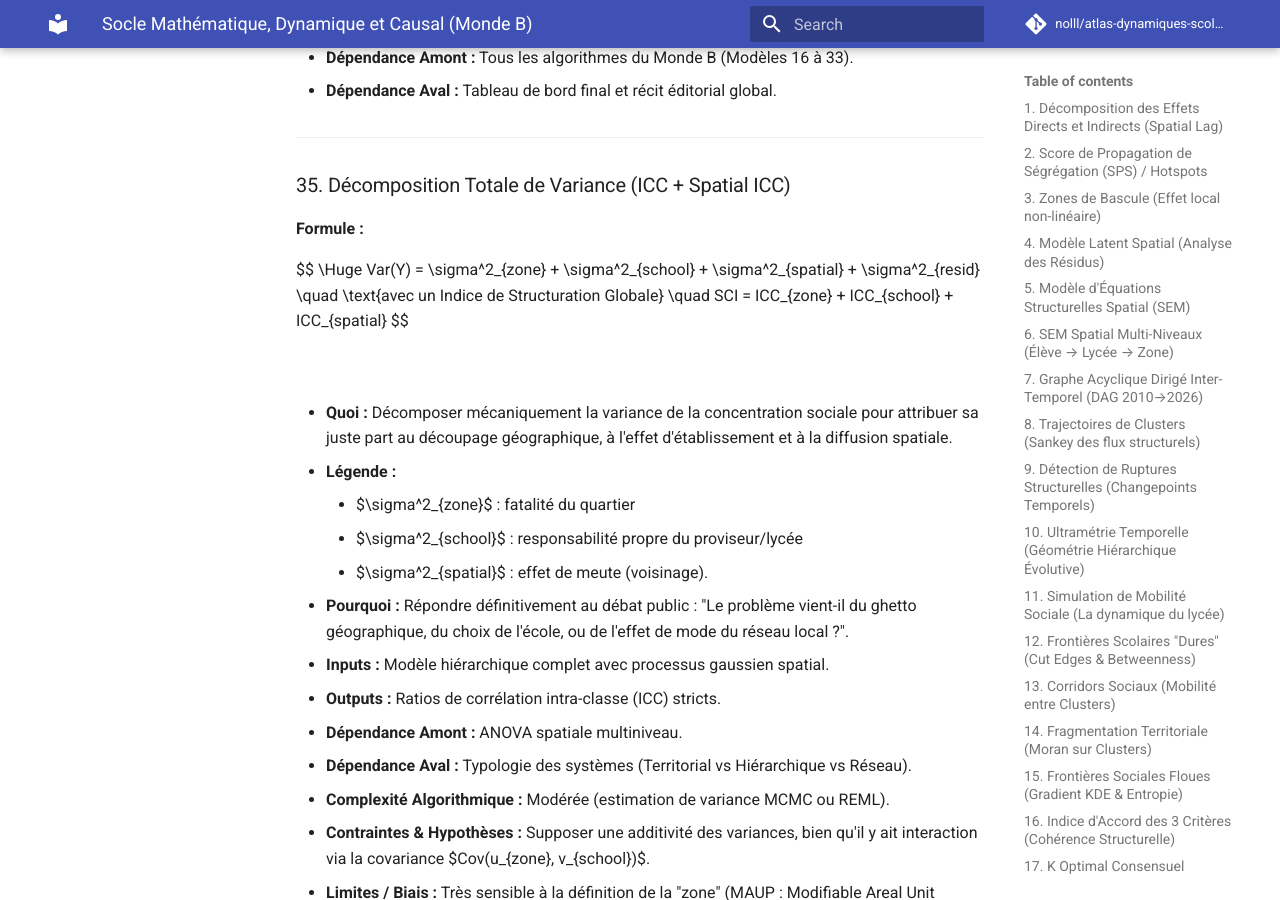
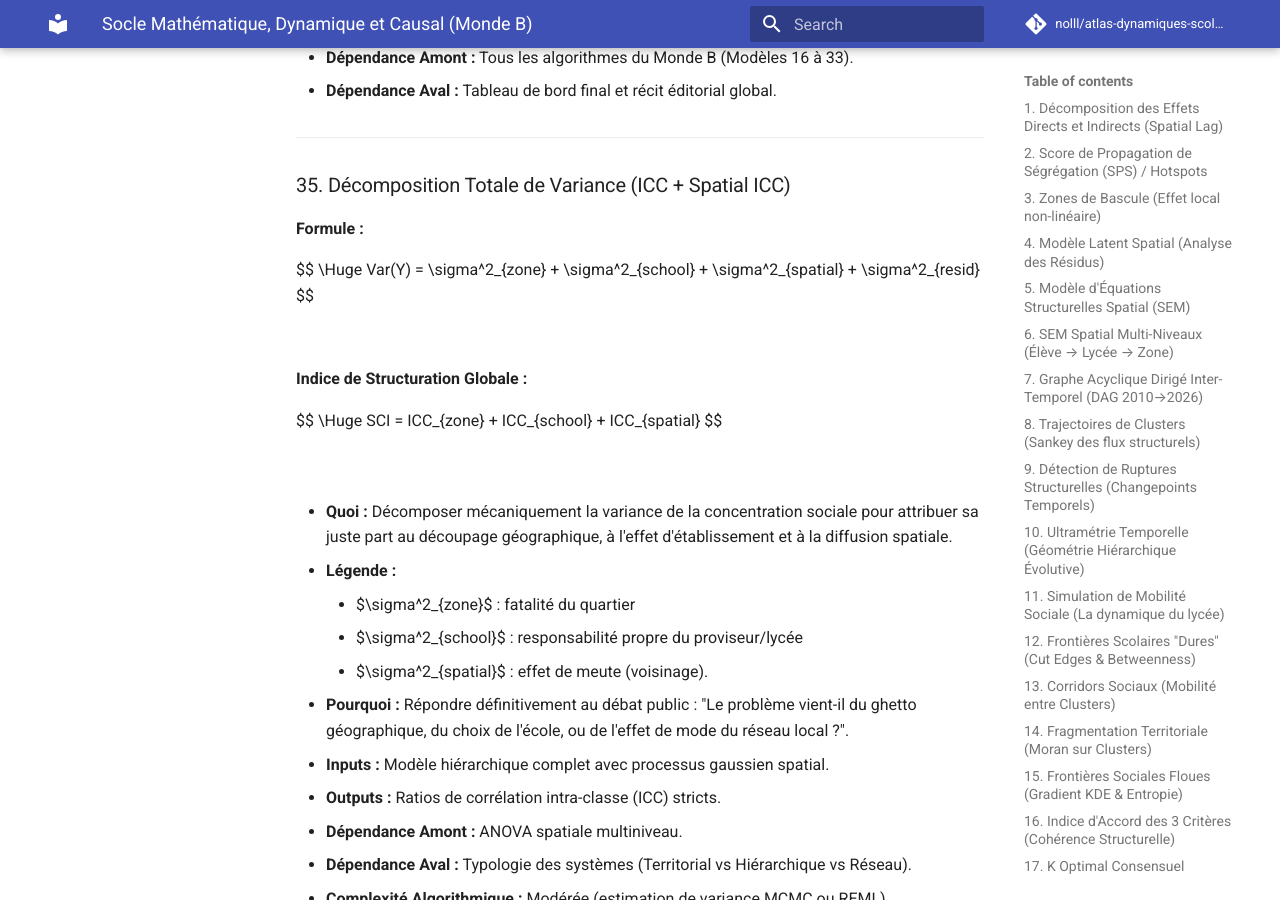
Before and after one commit to nolll77/atlas-dynamiques-scolaires, an MkDocs documentation site: the page built from docs/SOCLE_2_DYNAMIQUE.md, in a window 1280 px wide and 900 px high, scrolled down 32021 px. Built offline with MkDocs 1.6.1 and Material for MkDocs 9.7.7, drawn with Linux system fonts in a browser that asks for light colours; comment, search, counter and statistics services are not loaded.

Commit message:
docs(socle2): separate formulas and remove \text{} in point 35

```diff
--- a/docs/SOCLE_2_DYNAMIQUE.md
+++ b/docs/SOCLE_2_DYNAMIQUE.md
@@ -1347,7 +1347,15 @@ $$
 **Formule :**
 
 $$
-\Huge Var(Y) = \sigma^2_{zone} + \sigma^2_{school} + \sigma^2_{spatial} + \sigma^2_{resid} \quad \text{avec un Indice de Structuration Globale} \quad SCI = ICC_{zone} + ICC_{school} + ICC_{spatial}
+\Huge Var(Y) = \sigma^2_{zone} + \sigma^2_{school} + \sigma^2_{spatial} + \sigma^2_{resid}
+$$
+
+<br>
+
+**Indice de Structuration Globale :**
+
+$$
+\Huge SCI = ICC_{zone} + ICC_{school} + ICC_{spatial}
 $$
 
 <br>
```
